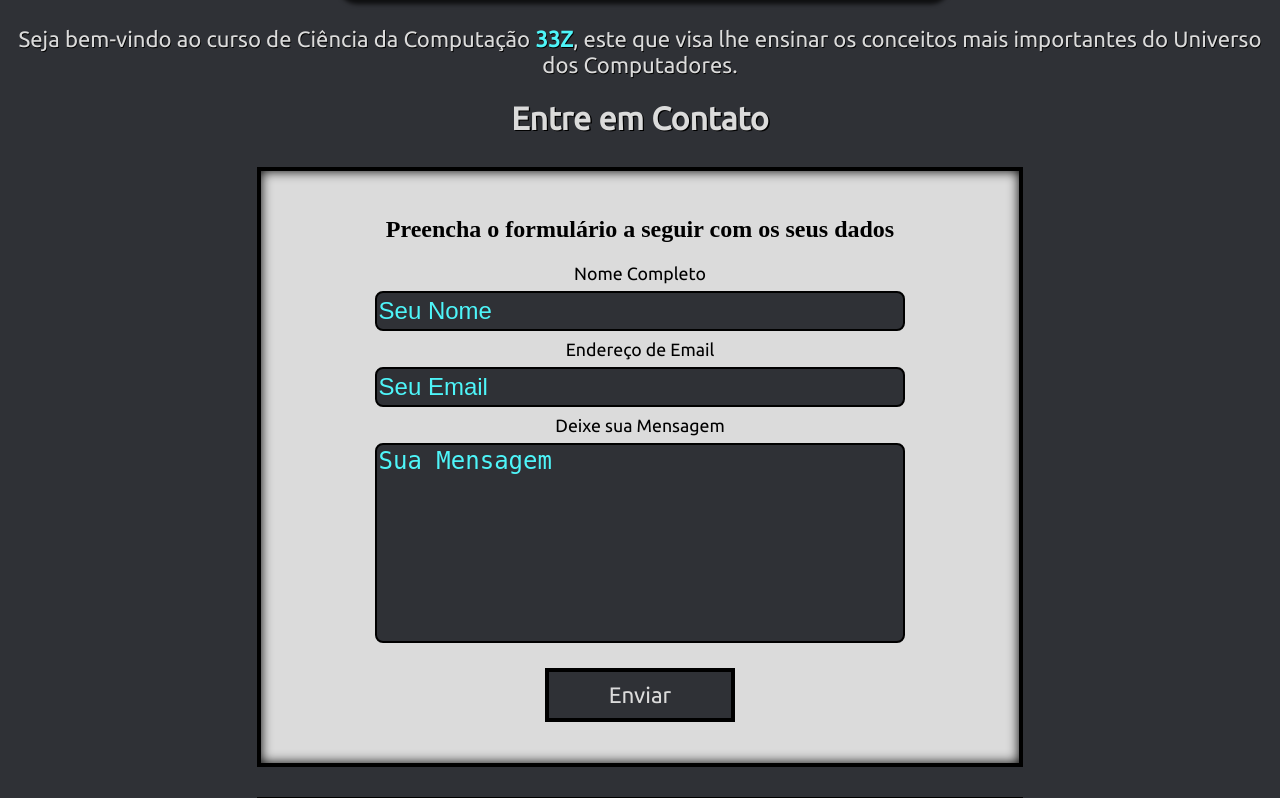
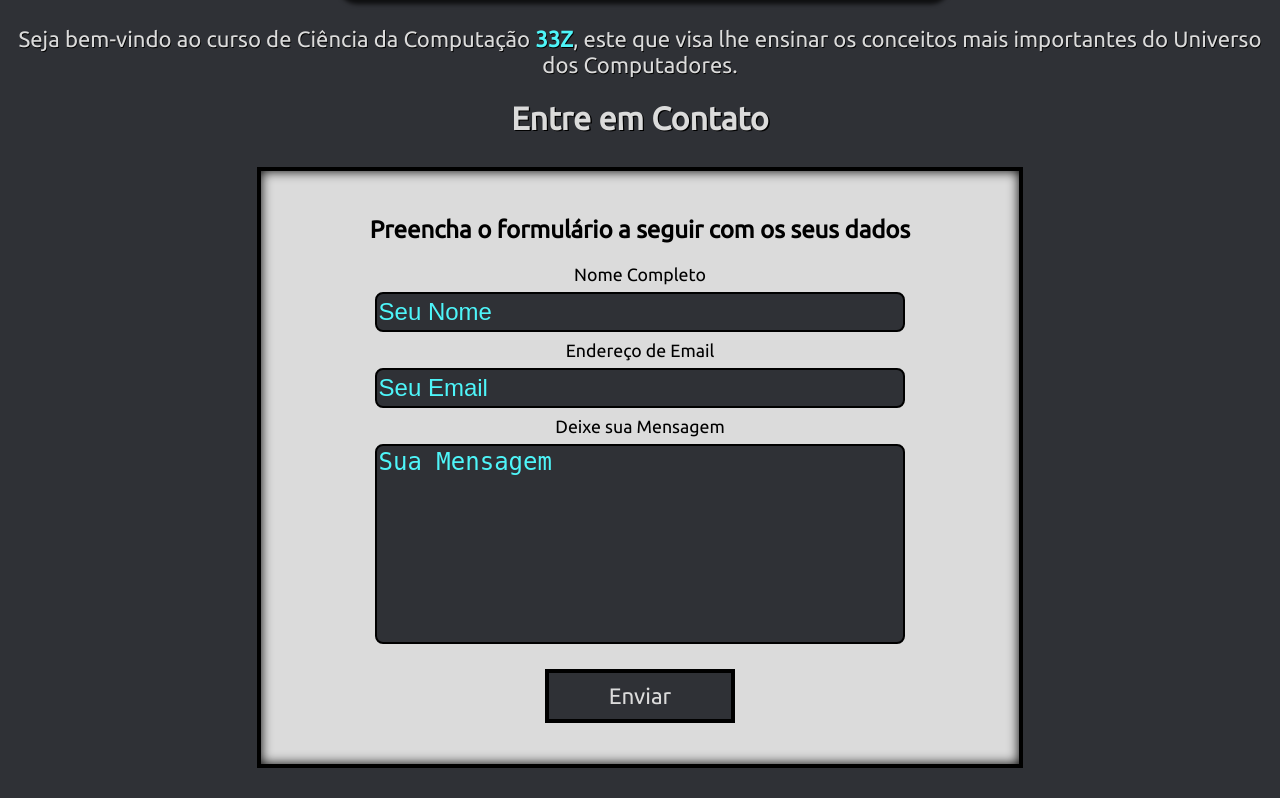
Before and after one commit to the-akira/cc33z-webiste, a Django app: page /contato/ in a window 1280 px wide. Shown: the part 584-1382 px from the top of the page. Run offline with Django 3.2, Linux system fonts and the light colour scheme; some libraries are stand-ins or nearby versions.

Commit message:
Ajustes no Estilo (CSS)

```diff
--- a/contato/templates/contato.html
+++ b/contato/templates/contato.html
@@ -5,7 +5,7 @@
 <h1 class="lista-titulo">Entre em Contato</h1>
 <div>
     <div class="livros">
-        <h2>Preencha o formulário a seguir com os seus dados</h2>
+        <h2 class="contato-text">Preencha o formulário a seguir com os seus dados</h2>
         <form class="contato-form" action="/contato/" method="POST">
         	{% csrf_token %}
         	<div>
--- a/cursos/static/css/styles.css
+++ b/cursos/static/css/styles.css
@@ -295,6 +295,14 @@ footer {
 	cursor: pointer;
 }
 
+.contato-btn:hover {
+	background-color: black;
+}
+
+.contato-text {
+	font-family: 'Ubuntu', sans-serif;
+}
+
 span {
 	font-weight: bold;
 }
```
Also changed, not shown: db.sqlite3.
